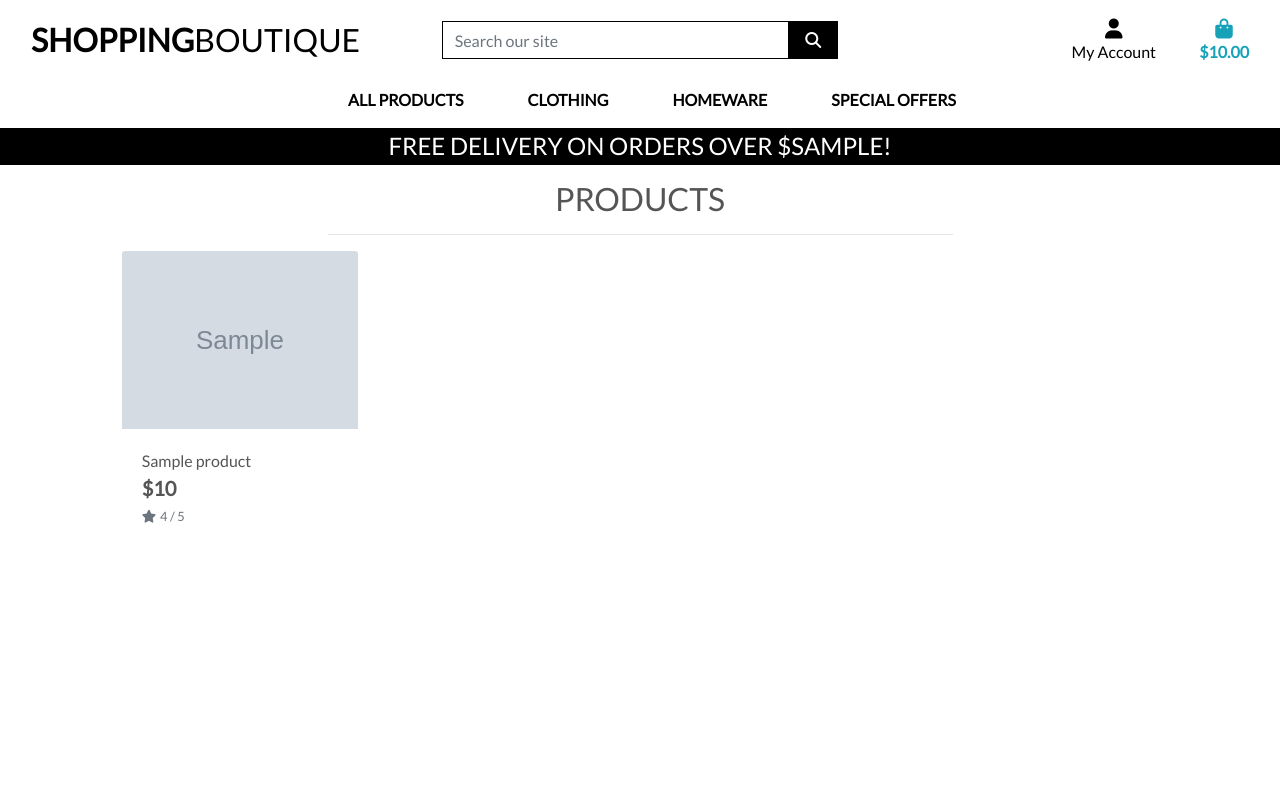
After one commit to Jmurray1989/Shopping_Boutique, a Django app: template products/templates/products/products.html in a window 1280 px wide. The commit adds this page. Run offline with Django 3.2, Linux system fonts and the light colour scheme; the template is opened without the code that fills it: most values are stand-ins (such as "Sample title", 1, 10 or a date in 2020); grey boxes marked "Sample" are stand-in pictures; some libraries are stand-ins or nearby versions.

Commit message:
started product template

```diff
--- /dev/null
+++ b/products/templates/products/products.html
@@ -0,0 +1,79 @@
+{% extends "base.html" %}
+{% load static %}
+
+{% block page_header %}
+<div class="container header-container">
+	<div class="row">
+		<div class="col"></div>
+	</div>
+</div>
+{% endblock %}
+
+{% block content %}
+<div class="overlay"></div>
+<div class="container-fluid">
+	<div class="row">
+		<div class="col text-center mt-3">
+			<h2 class="logo-font">Products</h2>
+			<hr class="w-50 mb-1">
+		</div>
+	</div>
+	<div class="row">
+		<div class="product-container col-10 offset-1">
+			<div class="row mt-1 mb-2"></div>
+			<div class="row">
+				{% for product in products %}
+				<div class="col-sm-6 col-md-6 col-lg-4 col-xl-3">
+					<div class="card h-100 border-0">
+						{% if product.image %}
+						<a href="">
+							<img class="card-img-top img-fluid" src="{{ product.image.url }}" alt="{{ product.name }}">
+                                </a>
+							{% else %}
+							<a href="">
+								<img class="card-img-top img-fluid" src="{{ MEDIA_URL }}noimage.png" alt="{{ product.name }}">
+                                </a>
+								{% endif %}
+								<div class="card-body pb-0">
+									<p class="mb-0">{{ product.name }}</p>
+								</div>
+								<div class="card-footer bg-white pt-0 border-0 text-left">
+									<div class="row">
+										<div class="col">
+											<p class="lead mb-0 text-left font-weight-bold">${{ product.price }}</p>
+											{% if product.rating %}
+											<small class="text-muted"><i class="fas fa-star mr-1"></i>{{ product.rating }} / 5</small>
+											{% else %}
+											<small class="text-muted">No Rating</small>
+											{% endif %}
+										</div>
+									</div>
+								</div>
+					</div>
+				</div>
+				{% if forloop.counter|divisibleby:1 %}
+				<div class="col-12 d-sm-none mb-5">
+					<hr>
+				</div>
+				{% endif %}
+				{% if forloop.counter|divisibleby:2 %}
+				<div class="col-12 d-none d-sm-block d-md-block d-lg-none mb-5">
+					<hr>
+				</div>
+				{% endif %}
+				{% if forloop.counter|divisibleby:3 %}
+				<div class="col-12 d-none d-lg-block d-xl-none mb-5">
+					<hr>
+				</div>
+				{% endif %}
+				{% if forloop.counter|divisibleby:4 %}
+				<div class="col-12 d-none d-xl-block mb-5">
+					<hr>
+				</div>
+				{% endif %}
+				{% endfor %}
+			</div>
+		</div>
+	</div>
+</div>
+{% endblock %}
--- /dev/null
+++ b/products/urls.py
@@ -0,0 +1,6 @@
+from django.urls import path
+from . import views
+
+urlpatterns = [
+    path('', views.all_products, name='products')
+]
--- a/shopping_boutique/urls.py
+++ b/shopping_boutique/urls.py
@@ -22,4 +22,5 @@ urlpatterns = [
     path('admin/', admin.site.urls),
     path('accounts/', include('allauth.urls')),
     path('', include('home.urls')),
+    path('products/', include('products.urls')),
 ] + static(settings.MEDIA_URL, document_root=settings.MEDIA_ROOT)
--- a/static/css/base.css
+++ b/static/css/base.css
@@ -61,6 +61,16 @@ body {
     background: #000 !important;
 }
 
+.overlay {
+	height: 100%;
+	width: 100%;
+	top: 0;
+	left: 0;
+	position: fixed;
+	background: white;
+	z-index: -1;
+}
+
 /* -------------------------------- Media Queries */
 
 /* Slightly larger container on xl screens */
--- a/templates/includes/mobile-top-header.html
+++ b/templates/includes/mobile-top-header.html
@@ -1,6 +1,5 @@
 <li class="list-inline-item">
-	<a class="text-black nav-link d-block d-lg-none" href="#" id="mobile-search" data-toggle="dropdown"
-		aria-haspopup="true" aria-expanded="false">
+    <a class="text-black nav-link d-block d-lg-none" href="#" id="mobile-search" data-toggle="dropdown" aria-haspopup="true" aria-expanded="false">
         <div class="text-center">
             <div><i class="fas fa-search fa-lg"></i></div>
             <p class="my-0">Search</p>
@@ -22,8 +21,7 @@
     </div>
 </li>
 <li class="list-inline-item dropdown">
-	<a class="text-black nav-link d-block d-lg-none" href="#" id="user-options" data-toggle="dropdown"
-		aria-haspopup="true" aria-expanded="false">
+    <a class="text-black nav-link d-block d-lg-none" href="#" id="user-options" data-toggle="dropdown" aria-haspopup="true" aria-expanded="false">
         <div class="text-center">
             <div><i class="fas fa-user fa-lg"></i></div>
             <p class="my-0">My Account</p>
@@ -34,7 +32,7 @@
             {% if request.user.is_superuser %}
                 <a href="{% url 'account_logout' %}" class="dropdown-item">Product Management</a>
             {% endif %}
-		<a href="{% url 'profile' %}" class="dropdown-item">My Profile</a>
+            <a href="" class="dropdown-item">My Profile</a>
             <a href="{% url 'account_logout' %}" class="dropdown-item">Logout</a>
         {% else %}
             <a href="{% url 'account_signup' %}" class="dropdown-item">Register</a>
@@ -43,8 +41,7 @@
     </div>
 </li>
 <li class="list-inline-item">
-	<a class="{% if grand_total %}text-primary font-weight-bold{% else %}text-black{% endif %} nav-link d-block d-lg-none"
-		href="">
+    <a class="{% if grand_total %}text-primary font-weight-bold{% else %}text-black{% endif %} nav-link d-block d-lg-none" href="">
         <div class="text-center">
             <div><i class="fas fa-shopping-bag fa-lg"></i></div>
             <p class="my-0">
```
Also changed, not shown: products/views.py (+13 -0 lines). Lines whose indentation alone changed are shown as unchanged.
